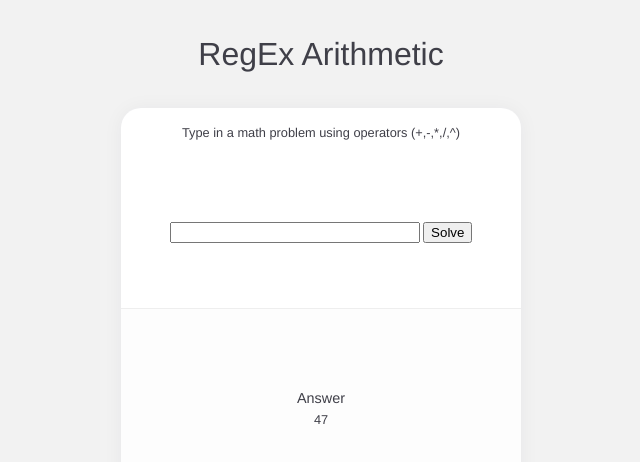
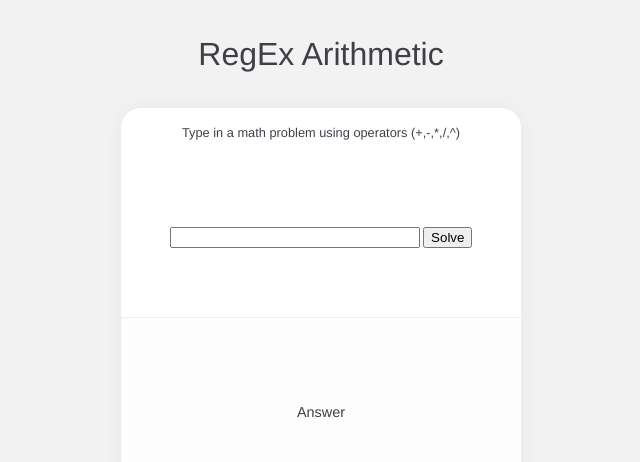
Before and after one commit to ren132710/regex-math, a website with bundled scripts: page index.html in a window 1280 px wide. Shown: the full height of the page, 319-959 px from the left. Built offline with nearby package versions, Linux system fonts and the light colour scheme.

Commit message:
clean up

```diff
--- a/index.html
+++ b/index.html
@@ -21,7 +21,7 @@
         </div>
         <div class="grid-row answer-row">
           <span class="answer-title">Answer</span>
-          <span id="answer">47</span>
+          <span id="answer"></span>
         </div>
       </section>
     </main>
--- a/parse.js
+++ b/parse.js
@@ -1,6 +1,6 @@
 /*
- * uses regex groups to destructure the match
- * parentheses: match any character except parentheses, between parentheses
+ * uses regex groups for match destructuring
+ * parentheses: between parentheses, match any character except parentheses
  * exponent: matches positive and negative exponents, not fractional exponents
  * +,-,*,/: matches negative and decimal numbers
  */
@@ -10,43 +10,32 @@ const EXPONENT_REGEX = /(?<operand1>-?\d*\.?\d+)\s*(?<operation>\^)\s*(?<operand
 const MULTIPLY_DIVIDE_REGEX = /(?<operand1>-?\d*\.?\d+)\s*(?<operation>[\*\/])\s*(?<operand2>-?\d*\.?\d+)/
 const ADD_SUBTRACT_REGEX = /(?<operand1>-?\d*\.?\d+)\s*(?<operation>[-\+])\s*(?<operand2>-?\d*\.?\d+)/
 
-export function parse(equation) {
+export default function parse(equation) {
   if (equation.match(PARENTHESES_REGEX)) {
-    console.log(equation.match(PARENTHESES_REGEX).groups.equation)
     const subEquation = equation.match(PARENTHESES_REGEX).groups.equation
     const result = parse(subEquation)
     const newEquation = equation.replace(PARENTHESES_REGEX, result)
-    console.log(`newEquation: ${newEquation}`)
     return parse(newEquation)
   } else if (equation.match(EXPONENT_REGEX)) {
     const result = doMath(equation.match(EXPONENT_REGEX).groups)
     const newEquation = equation.replace(EXPONENT_REGEX, result)
-    console.log(`newEquation: ${newEquation}`)
     return parse(newEquation)
   } else if (equation.match(MULTIPLY_DIVIDE_REGEX)) {
     const result = doMath(equation.match(MULTIPLY_DIVIDE_REGEX).groups)
     const newEquation = equation.replace(MULTIPLY_DIVIDE_REGEX, result)
-    console.log(`newEquation: ${newEquation}`)
     return parse(newEquation)
   } else if (equation.match(ADD_SUBTRACT_REGEX)) {
     const result = doMath(equation.match(ADD_SUBTRACT_REGEX).groups)
     const newEquation = equation.replace(ADD_SUBTRACT_REGEX, result)
-    console.log(`newEquation: ${newEquation}`)
     return parse(newEquation)
   } else if (isNaN(equation)) {
-    console.log(`isNaN result: ${isNaN(equation)}`)
     return NaN
   } else {
-    console.log(`finalElse: ${equation}`)
     return parseFloat(equation)
   }
 }
 
 function doMath({ operand1, operand2, operation }) {
-  console.log(`operand1: ${operand1}`)
-  console.log(`operand2: ${operand2}`)
-  console.log(`operation: ${operation}`)
-
   const num1 = parseFloat(operand1)
   const num2 = parseFloat(operand2)
 
--- a/script.js
+++ b/script.js
@@ -1,4 +1,4 @@
-import { parse } from './parse.js'
+import parse from './parse.js'
 
 const equation = document.querySelector('#equation')
 const answer = document.querySelector('#answer')
```
Also changed, not shown: parse.test.js (+1 -1 lines).
